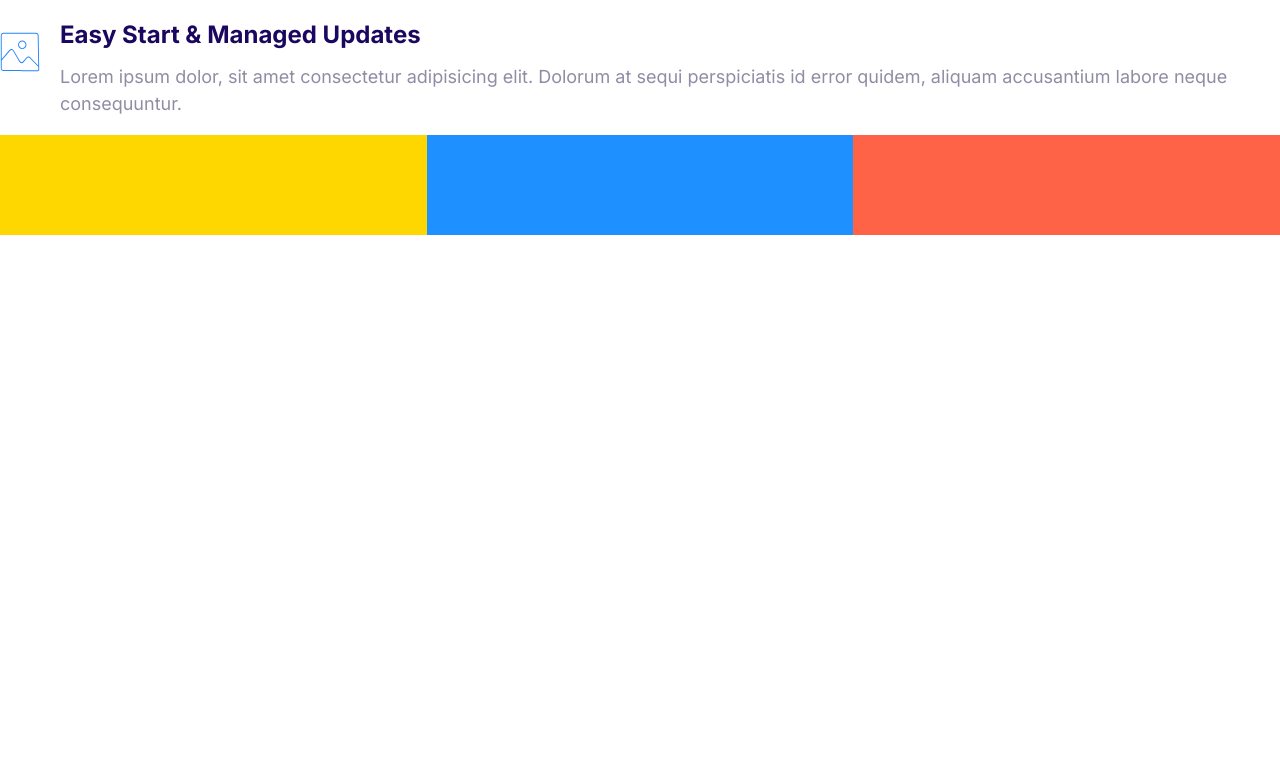
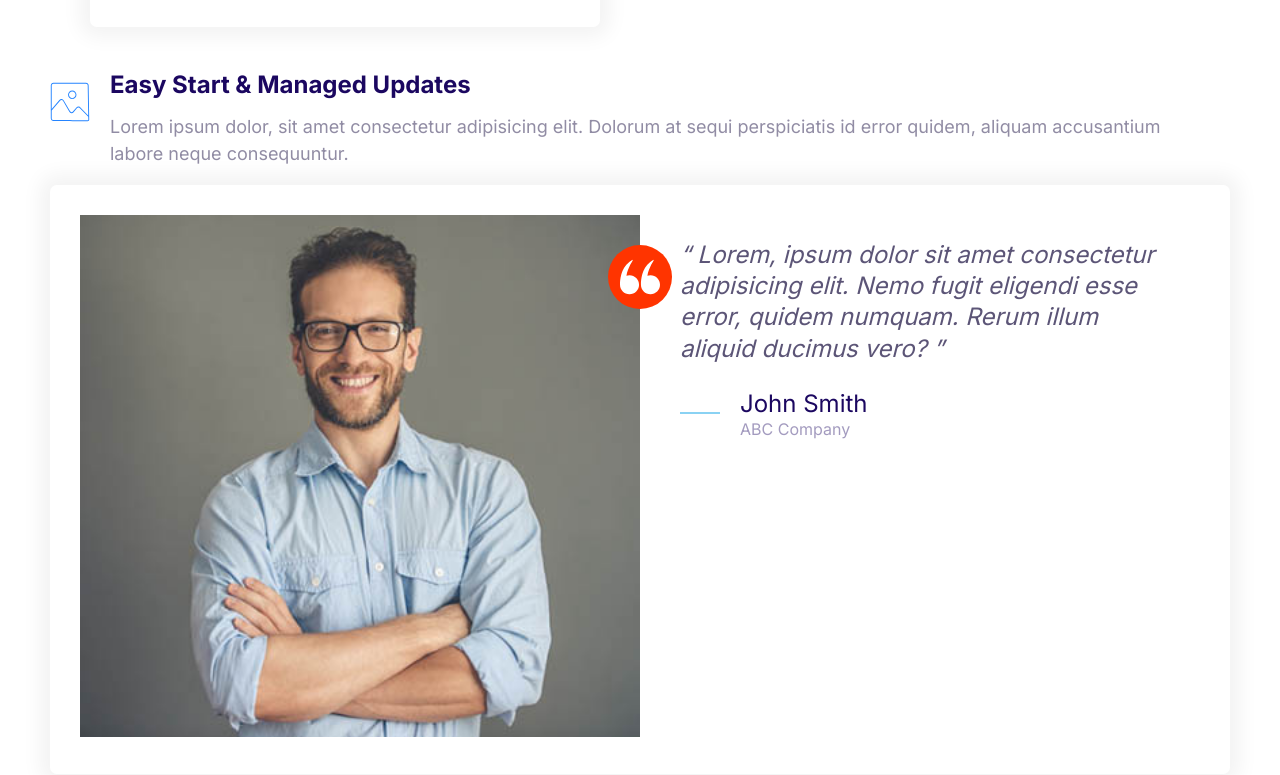
Before and after one commit to emblema/html-css-course-project, a plain HTML site: page index.html in a window 1280 px wide. Shown: the part 619-1394 px from the top of the page. Before the commit the page ends 854 px from the top, so only its background shows below. Drawn offline with Linux system fonts and the light colour scheme.

Commit message:
Build the testimonials component

```diff
--- a/css/styles.css
+++ b/css/styles.css
@@ -169,8 +169,17 @@ a {
   height: 40px;
 }
 
+.icon--small {
+  width: 30px;
+  height: 30px;
+}
+
 .icon--primary {
   fill: var(--color-primary);
+}
+
+.icon--white {
+  fill: #fff;
 }
 
 .icon-container {
@@ -181,6 +190,10 @@ a {
   display: inline-flex;
   justify-content: center;
   align-items: center;
+}
+
+.icon-container--accent {
+  background: var(--color-accent);
 }
 
 /* Buttons */
@@ -310,6 +323,10 @@ a {
 
 .card--secondary .badge--secondary {
   background: #02cdf1;
+}
+
+.card.testimonial {
+  overflow: visible;
 }
 
 /* Plans */
@@ -461,3 +478,30 @@ a {
     grid-template-columns: repeat(3, 1fr);
   }
 }
+
+/* Testimonials */
+
+.testimonial {
+  padding: 3rem;
+}
+
+.testimonial__image {
+  position: relative;
+}
+
+.testimonial__image > img {
+  width: 100%;
+}
+
+.testimonial__image > .icon-container {
+  position: absolute;
+  top: 3rem;
+  right: -32px;
+}
+
+@media screen and (min-width: 768px) {
+  .testimonial .quote,
+  .testimonial .quote__author {
+    font-size: 2.4rem;
+  }
+}
--- a/index.html
+++ b/index.html
@@ -12,7 +12,7 @@
     <link rel="stylesheet" href="css/normalize.css" />
     <link rel="stylesheet" href="css/styles.css" />
   </head>
-  <body>
+  <body style="padding: 5rem">
     <div class="input-group">
       <input type="text" class="input" placeholder="Search..." />
       <button class="btn btn--accent">Search</button>
@@ -54,10 +54,37 @@
         </p>
       </div>
     </div>
-    <div class="grid grid--1x3">
-      <div style="height: 100px; background: gold"></div>
-      <div style="height: 100px; background: dodgerblue"></div>
-      <div style="height: 100px; background: tomato"></div>
+    <div class="card testimonial">
+      <div class="grid grid--1x2">
+        <div class="testimonial__image">
+          <img src="images/testimonial.jpg" alt="A happy, smiling custumer" />
+          <span class="icon-container icon-container--accent">
+            <svg class="icon icon--white icon--smalls">
+              <use xlink:href="images/sprite.svg#quotes"></use>
+            </svg>
+          </span>
+        </div>
+        <blockquote class="quote">
+          <p class="quote__text">
+            Lorem, ipsum dolor sit amet consectetur adipisicing elit. Nemo fugit
+            eligendi esse error, quidem numquam. Rerum illum aliquid ducimus
+            vero?
+          </p>
+          <footer>
+            <div class="media">
+              <div class="media__image">
+                <svg class="icon icon--primary quote__line">
+                  <use xlink:href="images/sprite.svg#line"></use>
+                </svg>
+              </div>
+              <div class="media__body">
+                <h3 class="media__title quote__author">John Smith</h3>
+                <p class="quote__organization">ABC Company</p>
+              </div>
+            </div>
+          </footer>
+        </blockquote>
+      </div>
     </div>
   </body>
 </html>
```
Also changed, not shown: components/testimonials.html (added, +31 -0 lines), images/testimonial.jpg (added).
